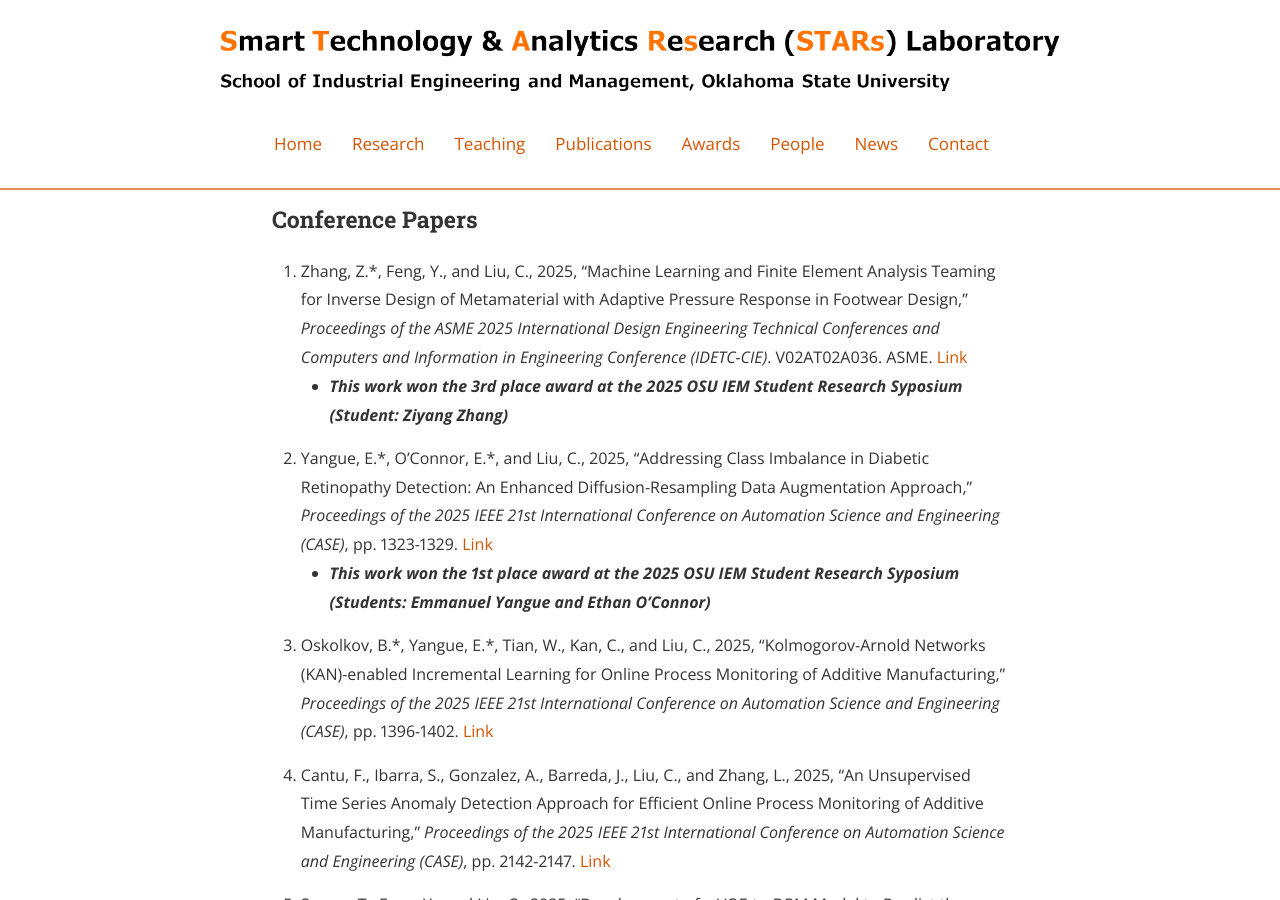
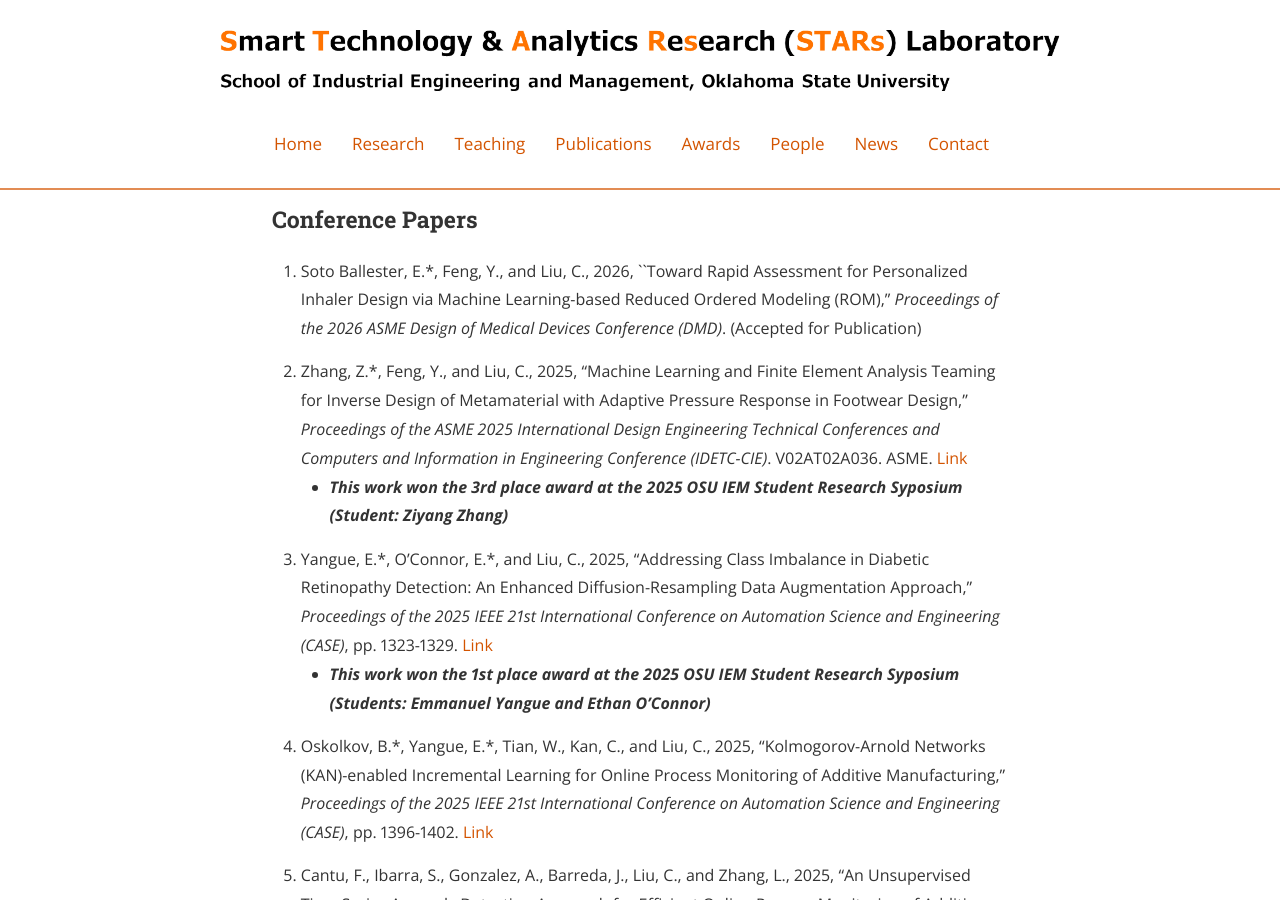
Before and after one commit to stars-laboratory/stars-laboratory.github.io, a Jekyll site: the page built from Dpublications.md, in a window 1280 px wide and 900 px high, scrolled down 4585 px. Built offline with Jekyll 4.4.1, drawn with Linux system fonts in a browser that asks for light colours; nearby versions of some CDN libraries.

Commit message:
Update Dpublications.md
Information Update

```diff
--- a/Dpublications.md
+++ b/Dpublications.md
@@ -112,6 +112,8 @@
 
 ### Conference Papers
 
+1. Soto Ballester, E.\*, Feng, Y., and Liu, C., 2026, ``Toward Rapid Assessment for Personalized Inhaler Design via Machine Learning-based Reduced Ordered Modeling (ROM)," *Proceedings of the 2026 ASME Design of Medical Devices Conference (DMD)*. (Accepted for Publication)
+
 1. Zhang, Z.\*, Feng, Y., and Liu, C., 2025, “Machine Learning and Finite Element Analysis Teaming for Inverse Design of Metamaterial with Adaptive Pressure Response in Footwear Design,” *Proceedings of the
 ASME 2025 International Design Engineering Technical Conferences and Computers and Information in Engineering Conference (IDETC-CIE)*. V02AT02A036. ASME. [Link](https://doi.org/10.1115/DETC2025-168937)
      * ***This work won the 3rd place award at the 2025 OSU IEM Student Research Syposium (Student: Ziyang Zhang)***
```
